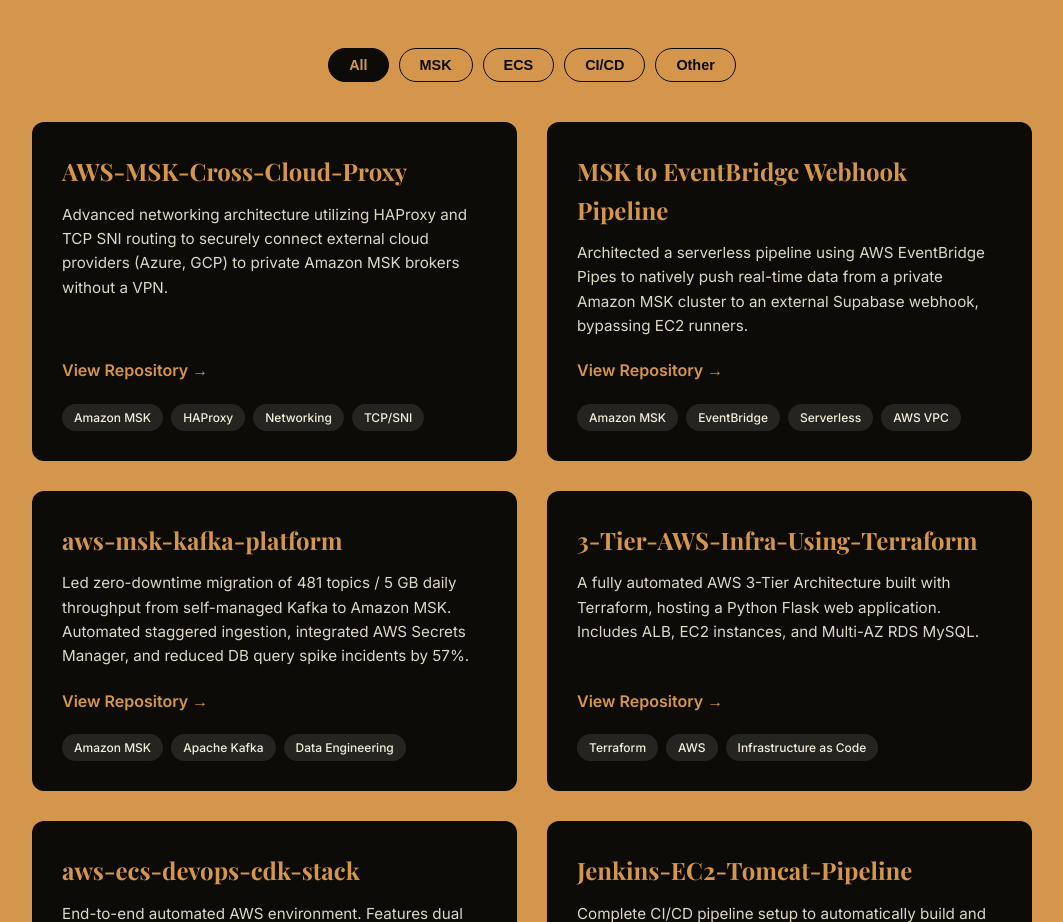
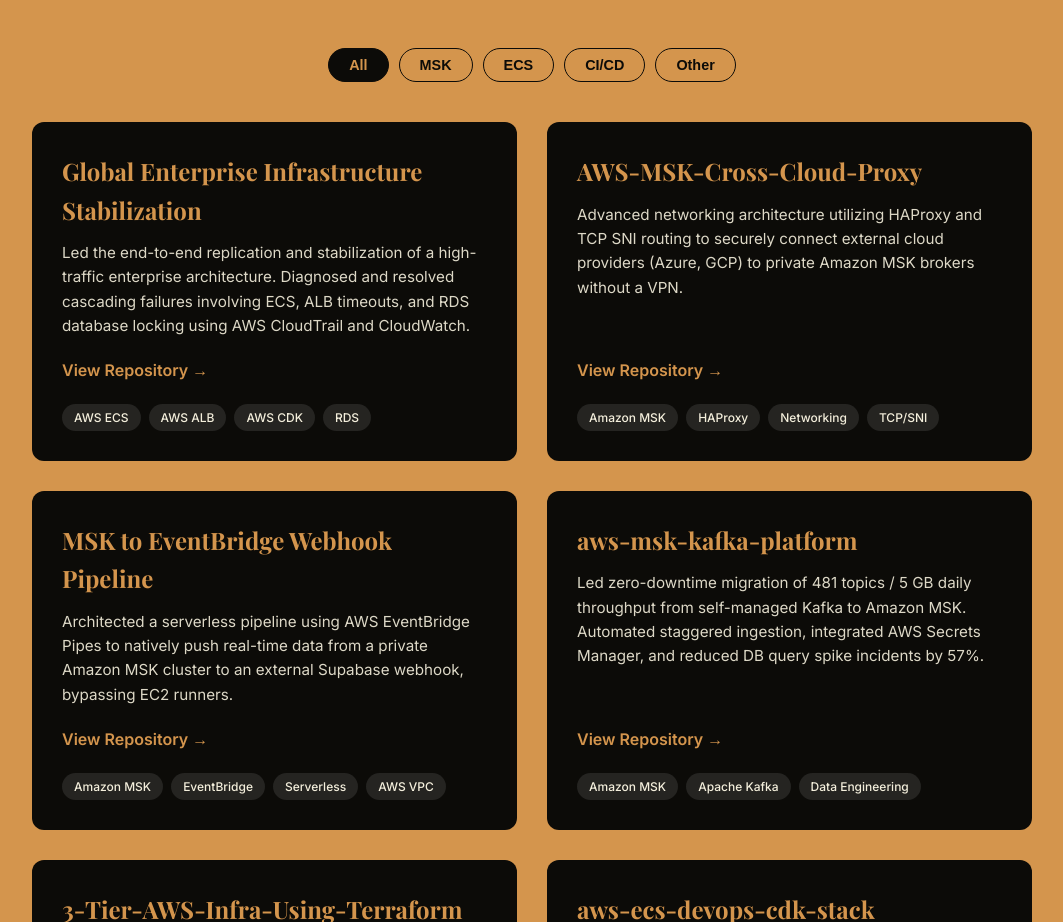
Before and after one commit to KrishnaaCloud/KrishnaaCloud.github.io, a React (Vite) app: page / in a window 1280 px wide. Shown: the part 2657-3579 px from the top of the page, without its empty margins (108-1171 px from the left). Built offline with nearby package versions, Linux system fonts and the light colour scheme; a web font is replaced by a local one.

Commit message:
feat: add global enterprise infrastructure stabilization project

```diff
--- a/src/components/Projects.jsx
+++ b/src/components/Projects.jsx
@@ -5,6 +5,13 @@
   const [filter, setFilter] = useState('All');
 
   const projectsList = [
+    {
+      name: "Global Enterprise Infrastructure Stabilization",
+      description: "Led the end-to-end replication and stabilization of a high-traffic enterprise architecture. Diagnosed and resolved cascading failures involving ECS, ALB timeouts, and RDS database locking using AWS CloudTrail and CloudWatch.",
+      link: "https://github.com/KrishnaaCloud/Global-Enterprise-Infrastructure-Stabilization",
+      tags: ["AWS ECS", "AWS ALB", "AWS CDK", "RDS"],
+      category: "ECS"
+    },
     {
       name: "AWS-MSK-Cross-Cloud-Proxy",
       description: "Advanced networking architecture utilizing HAProxy and TCP SNI routing to securely connect external cloud providers (Azure, GCP) to private Amazon MSK brokers without a VPN.",
```
